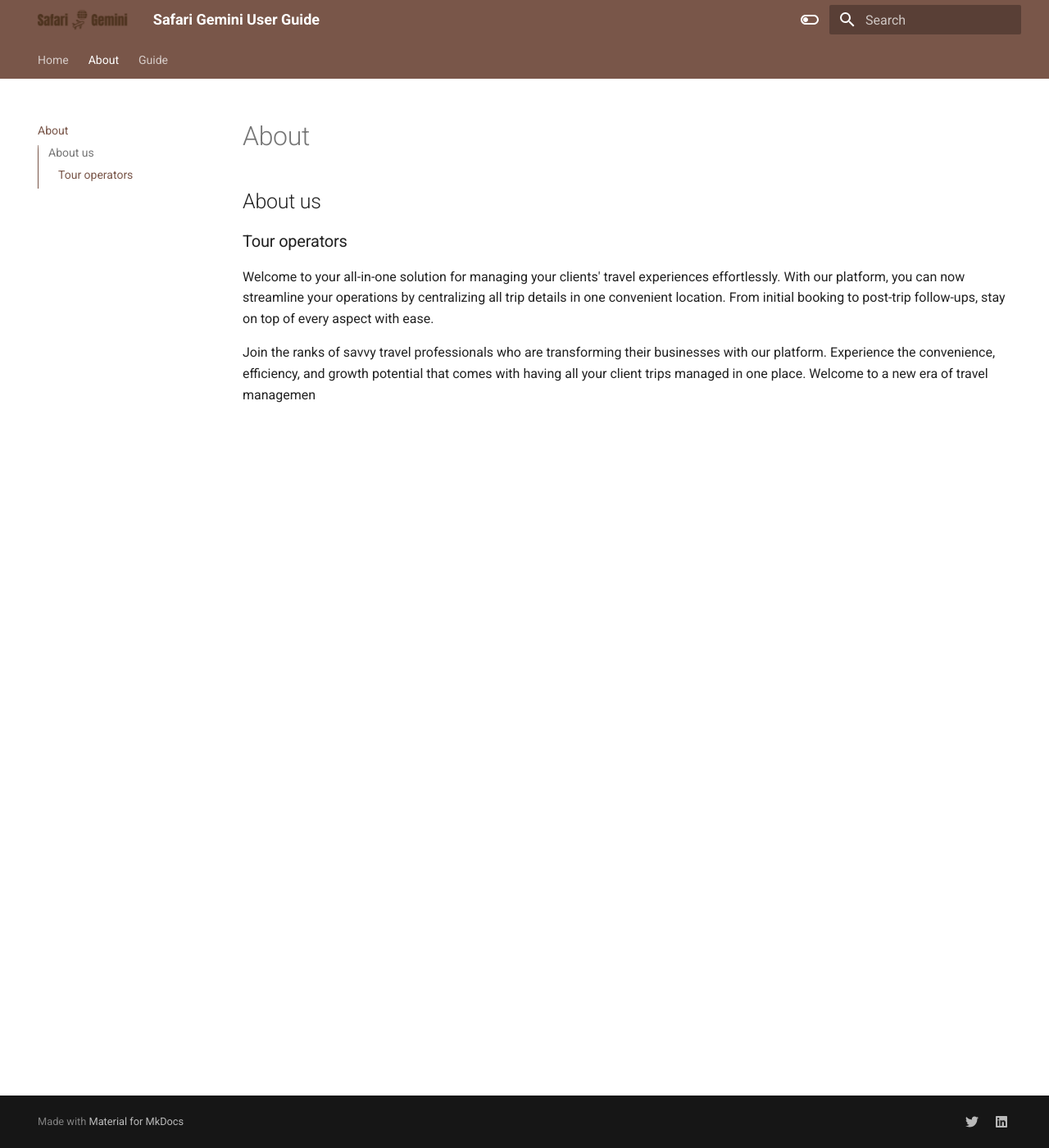
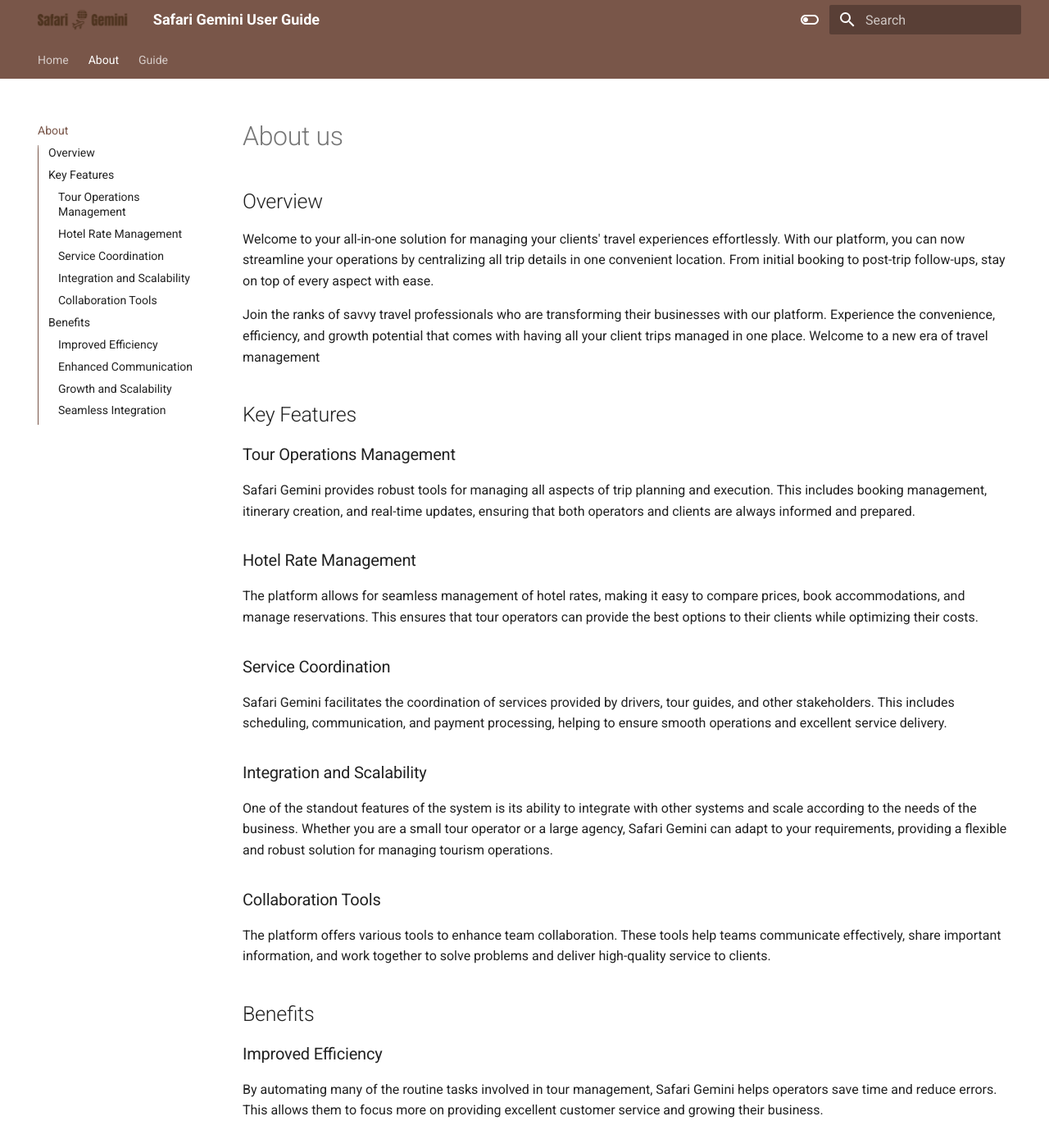
Before and after one commit to moorskhandi/safari-gemini-Docs, an MkDocs documentation site: the page built from docs/about.md, in a window 1280 px wide and 1400 px high. Shown: the whole window at 82% size. Built offline with MkDocs 1.6.1 and Material for MkDocs 9.7.7, drawn with Linux system fonts in a browser that asks for light colours; some of the changed text lies outside the part shown.

Commit message:
add(about) : docs

```diff
--- a/docs/about.md
+++ b/docs/about.md
@@ -1,6 +1,51 @@
-## About us
+# About us
 
-### Tour operators
+##  Overview
 Welcome to your all-in-one solution for managing your clients' travel experiences effortlessly. With our platform, you can now streamline your operations by centralizing all trip details in one convenient location. From initial booking to post-trip follow-ups, stay on top of every aspect with ease.
 
-Join the ranks of savvy travel professionals who are transforming their businesses with our platform. Experience the convenience, efficiency, and growth potential that comes with having all your client trips managed in one place. Welcome to a new era of travel managemen
+Join the ranks of savvy travel professionals who are transforming their businesses with our platform. Experience the convenience, efficiency, and growth potential that comes with having all your client trips managed in one place. Welcome to a new era of travel management
+
+## Key Features
+
+### Tour Operations Management
+
+Safari Gemini provides robust tools for managing all aspects of trip planning and execution. This includes booking management,
+itinerary creation, and real-time updates, ensuring that both operators and clients are always informed and prepared.
+
+
+### Hotel Rate Management
+
+The platform allows for seamless management of hotel rates, making it easy to compare prices, book accommodations, and manage reservations. This ensures that tour operators can provide the best options to their clients while optimizing their costs.
+
+
+### Service Coordination
+
+Safari Gemini facilitates the coordination of services provided by drivers, tour guides, and other stakeholders. This includes scheduling, communication, and payment processing, helping to ensure smooth operations and excellent service delivery.
+
+### Integration and Scalability
+
+One of the standout features of the system is its ability to integrate with other systems and scale according to the needs of the business. Whether you are a small tour operator or a large agency, Safari Gemini can adapt to your requirements, providing a flexible and robust solution for managing tourism operations.
+
+
+### Collaboration Tools
+
+The platform offers various tools to enhance team collaboration. These tools help teams communicate effectively, share important information, and work together to solve problems and deliver high-quality service to clients.
+
+
+## Benefits
+
+### Improved Efficiency
+
+By automating many of the routine tasks involved in tour management, Safari Gemini helps operators save time and reduce errors. This allows them to focus more on providing excellent customer service and growing their business.
+
+### Enhanced Communication
+
+The platform's communication tools ensure that all stakeholders are always on the same page. Whether it’s coordinating with drivers, updating clients, or managing hotel bookings, Safari Gemini makes communication seamless and efficient.
+
+### Growth and Scalability
+
+Safari Gemini is designed to grow with your business. Its scalable architecture means that it can handle increasing amounts of data and users without compromising performance. This makes it an ideal solution for businesses looking to expand their operations.
+
+### Seamless Integration
+
+The platform integrates easily with other systems, allowing for a unified approach to managing tourism operations. This means you can connect Safari Gemini with your existing tools and systems, creating a more cohesive and efficient workflow.
```
Also changed, not shown: docs/home.md (+5 -1 lines).
